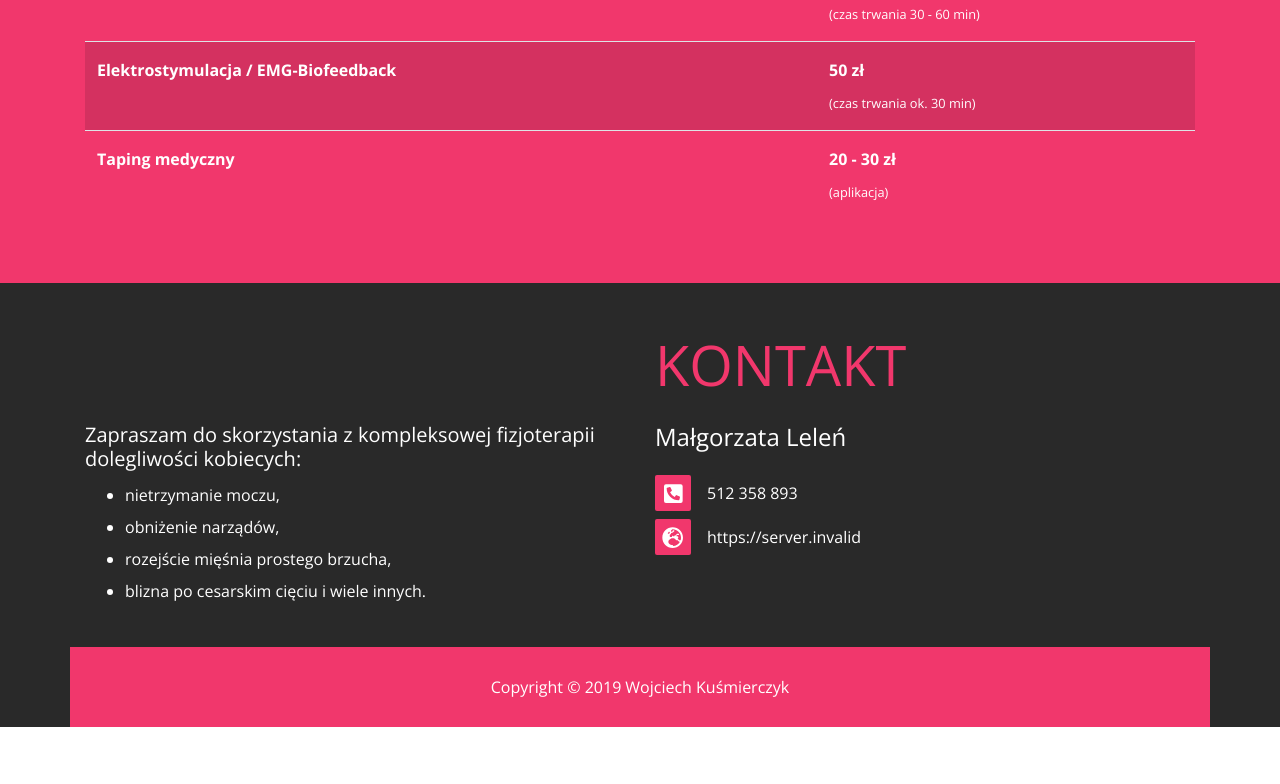
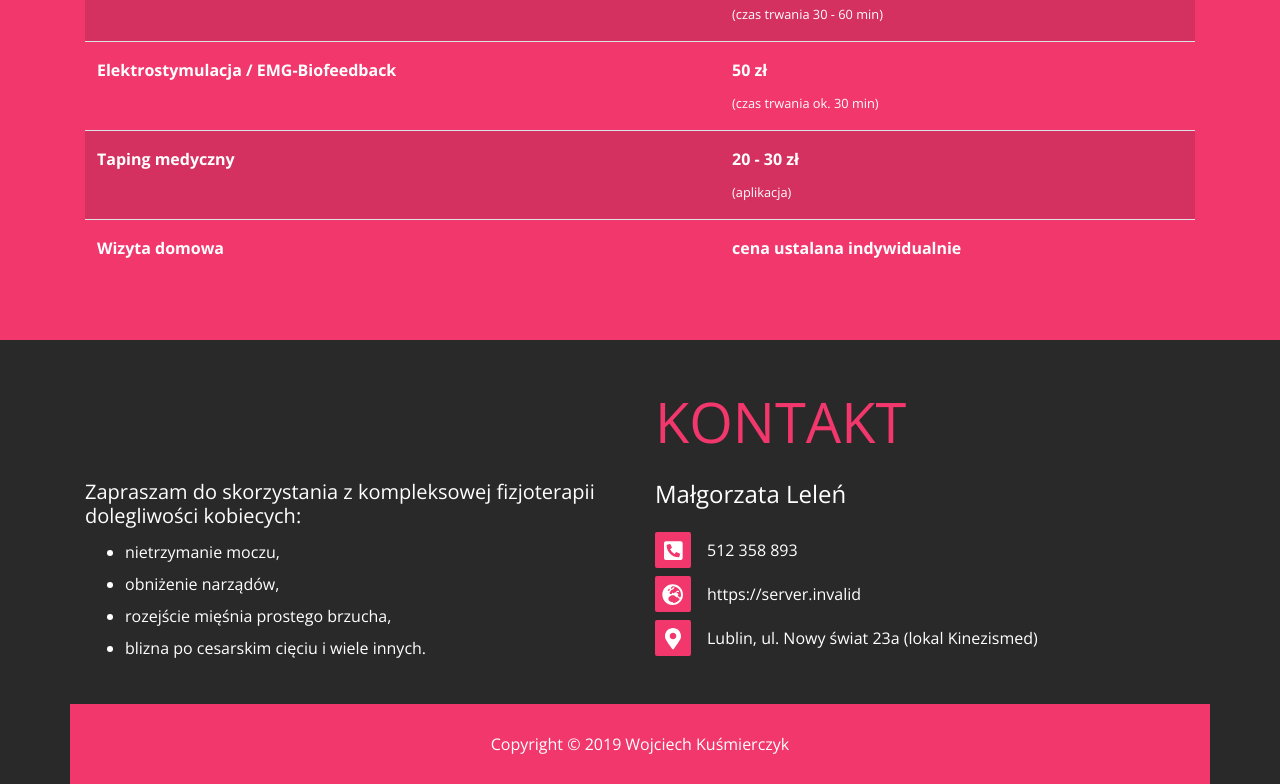
Before and after one commit to kusmierczykw/pelvi-active.netlify.com, a Gatsby site: page / in a window 1280 px wide. Shown: the part 4104-4888 px from the top of the page. Before the commit the page ends 4831 px from the top, so only its background shows below. Built offline with nearby package versions, Linux system fonts and the light colour scheme; Gatsby itself is replaced by a stand-in of ours; no server answers.

Commit message:
Dodanie wpisu do cennika oraz dodanie adresu w stopce.

```diff
--- a/src/components/icon-wrapper.js
+++ b/src/components/icon-wrapper.js
@@ -10,6 +10,7 @@ const IconWrapper = styled.span`
     background-color: ${colors.primary};
     margin-right: 16px;
     border-radius: 2px;
+    flex: 0 0 auto;
 `;
 
 export default IconWrapper;
--- a/src/layout/footer/footer.js
+++ b/src/layout/footer/footer.js
@@ -3,6 +3,7 @@ import { FontAwesomeIcon } from '@fortawesome/react-fontawesome';
 import { faPhoneSquareAlt } from '@fortawesome/free-solid-svg-icons/faPhoneSquareAlt';
 import { faGlobeEurope } from '@fortawesome/free-solid-svg-icons/faGlobeEurope';
 import IconWrapper from '../../components/icon-wrapper';
+import {faMapMarkerAlt} from "@fortawesome/free-solid-svg-icons/faMapMarkerAlt";
 
 const Footer = () => {
     return (
@@ -56,6 +57,17 @@ const Footer = () => {
                             </IconWrapper>
                             {process.env.GATSBY_HOST_NAME}
                         </a>
+                        <a
+                            className="d-flex align-items-center text-white mt-2">
+                            <IconWrapper>
+                                <FontAwesomeIcon
+                                    icon={faMapMarkerAlt}
+                                    size={'lg'}
+                                    color={'white'}
+                                />
+                            </IconWrapper>
+                            Lublin, ul. Nowy świat 23a (lokal Kinezismed)
+                        </a>
                     </div>
                 </div>
             </div>
--- a/src/pages/index.js
+++ b/src/pages/index.js
@@ -364,6 +364,18 @@ const IndexPage = () => (
                                             <small>(aplikacja)</small>
                                         </td>
                                     </tr>
+                                    <tr>
+                                        <td>
+                                            <span className="font-weight-bold">
+                                                Wizyta domowa
+                                            </span>
+                                        </td>
+                                        <td>
+                                            <div className="font-weight-bold">
+                                                cena ustalana indywidualnie
+                                            </div>
+                                        </td>
+                                    </tr>
                                 </tbody>
                             </table>
                         </div>
```
